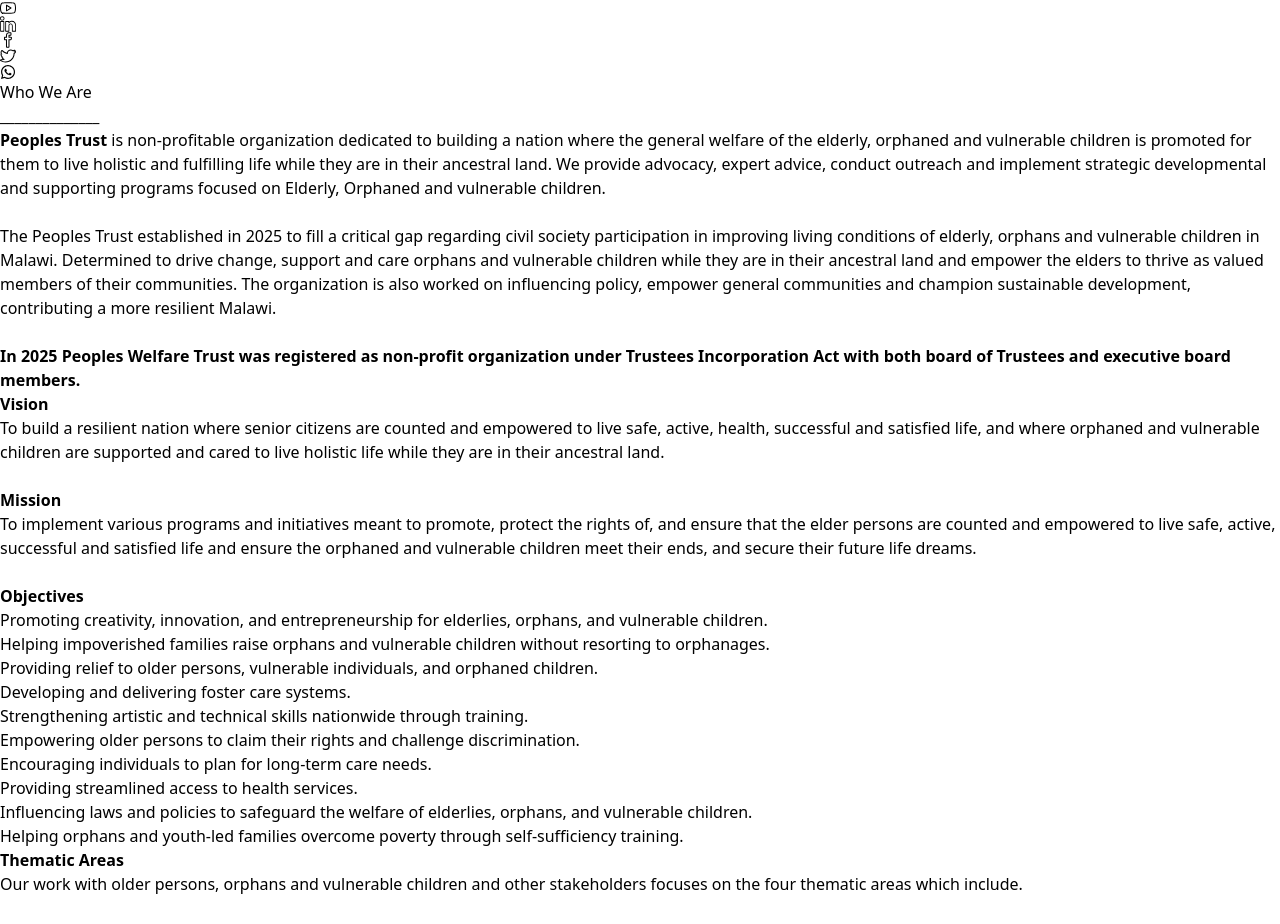
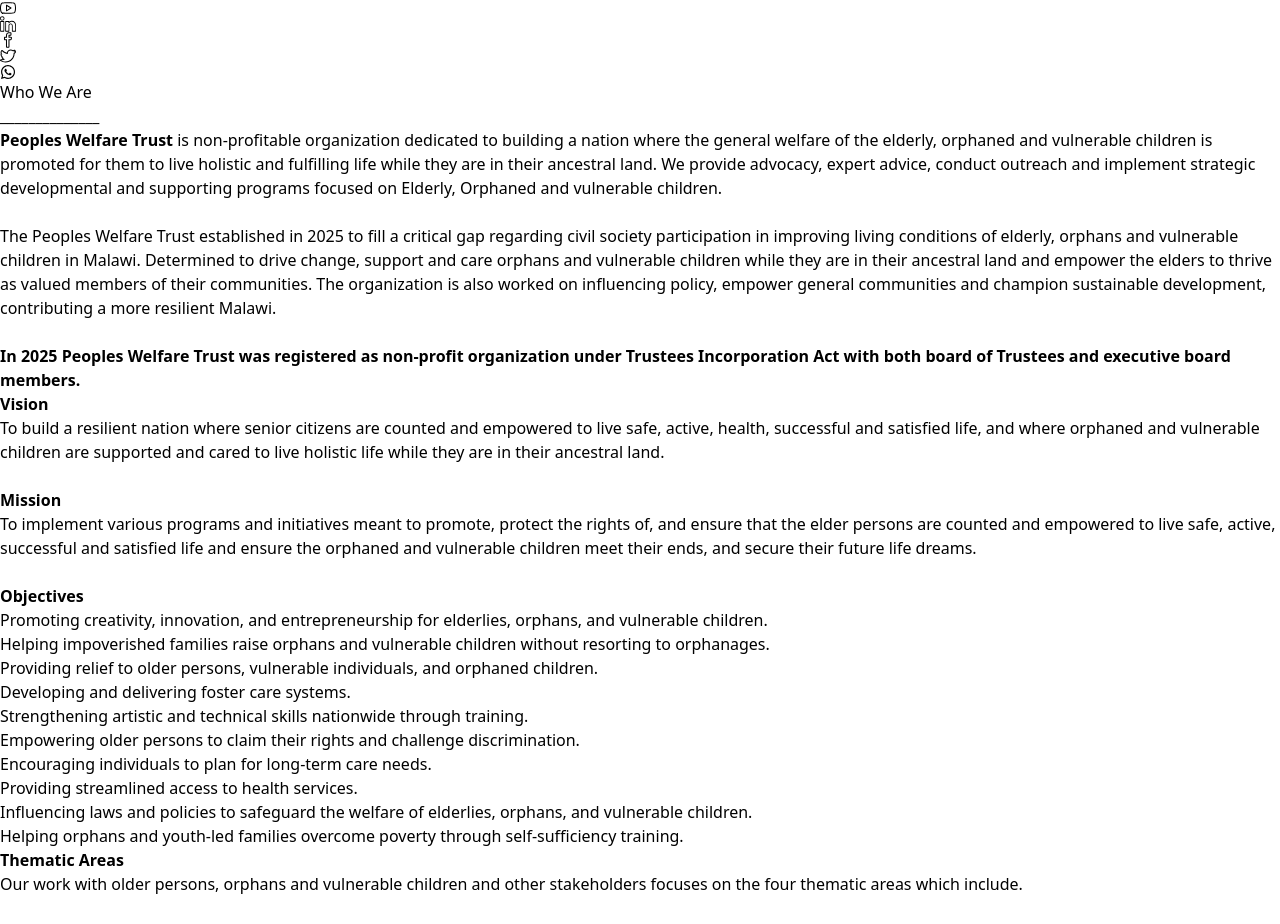
Before and after one commit to Paul-Harawa/PeoplesTrust, a React (Vite) app: page / in a window 1280 px wide. Shown: the part 1833-2757 px from the top of the page. Built offline with nearby package versions, Linux system fonts and the light colour scheme.

Commit message:
Update About.jsx

```diff
--- a/src/components/About.jsx
+++ b/src/components/About.jsx
@@ -19,8 +19,8 @@ function About() {
             <div className='pt-6 flex md:flex-row flex-col p-2 justify-around md:space-y-0 space-y-2'>
                 <div className='md:w-7/12 h-auto'>
                 <p className='p-4 text-justify font-light text-md w-full bg-black bg-opacity-5 rounded-2xl'>
-                    <b className='font-extrabold'><span className='text-[#cf6969]'>Peoples</span> <span className='text-[#5285eb]'>Trust</span> </b> is non-profitable organization dedicated to building a nation where the general welfare of the elderly, orphaned and vulnerable children is promoted for them to live holistic and fulfilling life while they are in their ancestral land.  We provide advocacy, expert advice, conduct outreach and implement strategic developmental and supporting programs focused on Elderly, Orphaned and vulnerable children. <br /><br />
-                    The Peoples Trust established in 2025 to fill a critical gap regarding civil society participation in improving living conditions of elderly, orphans and vulnerable children in Malawi. Determined to drive change, support and care orphans and vulnerable children while they are in their ancestral land and empower the elders to thrive as valued members of their communities. The organization is also worked on influencing policy, empower general communities and champion sustainable development, contributing a more resilient Malawi. <br /><br />
+                    <b className='font-extrabold'><span className='text-[#cf6969]'>Peoples</span> <span className='text-[#5285eb]'>Welfare Trust</span> </b> is non-profitable organization dedicated to building a nation where the general welfare of the elderly, orphaned and vulnerable children is promoted for them to live holistic and fulfilling life while they are in their ancestral land.  We provide advocacy, expert advice, conduct outreach and implement strategic developmental and supporting programs focused on Elderly, Orphaned and vulnerable children. <br /><br />
+                    The Peoples Welfare Trust established in 2025 to fill a critical gap regarding civil society participation in improving living conditions of elderly, orphans and vulnerable children in Malawi. Determined to drive change, support and care orphans and vulnerable children while they are in their ancestral land and empower the elders to thrive as valued members of their communities. The organization is also worked on influencing policy, empower general communities and champion sustainable development, contributing a more resilient Malawi. <br /><br />
 
                     <b>In 2025 Peoples Welfare Trust was registered as non-profit organization under Trustees Incorporation Act with both board of Trustees and executive board members.  </b>
 
```
